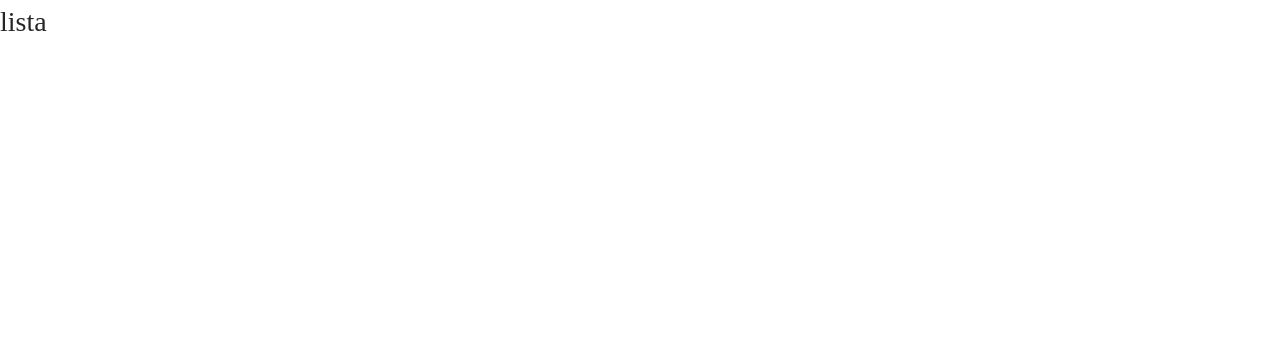
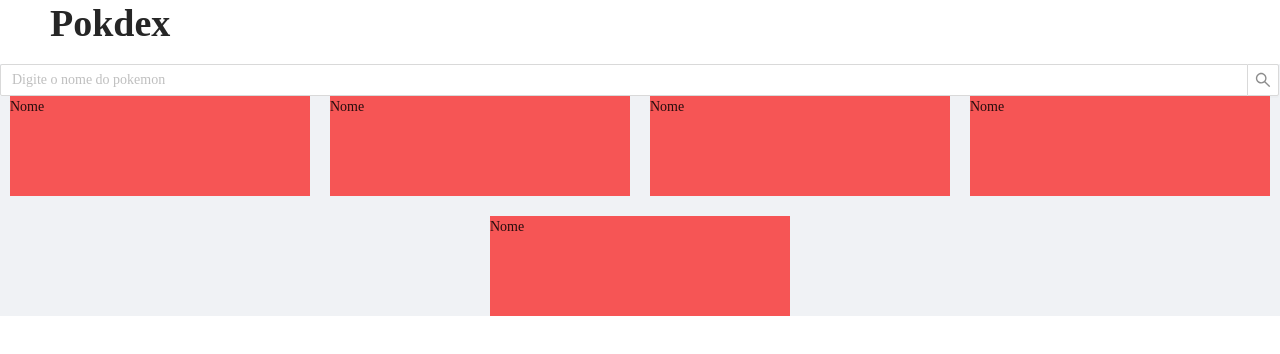
Before and after one commit to 0xjoaovpsantos/pokedex, a React (Create React App) app: page / in a window 1280 px wide. Shown: the top 354 px of the page. Built offline with nearby package versions, Linux system fonts and the light colour scheme.

Commit message:
feature: pokemon list page structure

```diff
--- a/src/pages/ListPokemons/ListPokemons.tsx
+++ b/src/pages/ListPokemons/ListPokemons.tsx
@@ -1,3 +1,43 @@
+import { Layout, Typography, Input, Row, Col } from 'antd';
+
+import './listPokemons.css';
+
 export const ListPokemons = () => {
-  return <h1>lista</h1>;
+  const { Header, Content } = Layout;
+  const { Title, Text } = Typography;
+  const { Search } = Input;
+
+  return (
+    <Layout>
+      <Header style={{ backgroundColor: '#fff' }}>
+        <Title level={1}>Pokdex</Title>
+      </Header>
+      <Content>
+        <Search placeholder="Digite o nome do pokemon" />
+
+        <Row gutter={[0, 20]} justify="space-around">
+          <Col className="pokemon-card">
+            <Text>Nome</Text>
+            <img src="" alt="" />
+          </Col>
+          <Col className="pokemon-card">
+            <Text>Nome</Text>
+            <img src="" alt="" />
+          </Col>
+          <Col className="pokemon-card">
+            <Text>Nome</Text>
+            <img src="" alt="" />
+          </Col>
+          <Col className="pokemon-card">
+            <Text>Nome</Text>
+            <img src="" alt="" />
+          </Col>
+          <Col className="pokemon-card">
+            <Text>Nome</Text>
+            <img src="" alt="" />
+          </Col>
+        </Row>
+      </Content>
+    </Layout>
+  );
 };
--- /dev/null
+++ b/src/pages/ListPokemons/listPokemons.css
@@ -0,0 +1,6 @@
+.pokemon-card {
+  background-color: #f65555;
+  min-height: 100px;
+  max-width: 300px;
+  width: 100%;
+}
```
